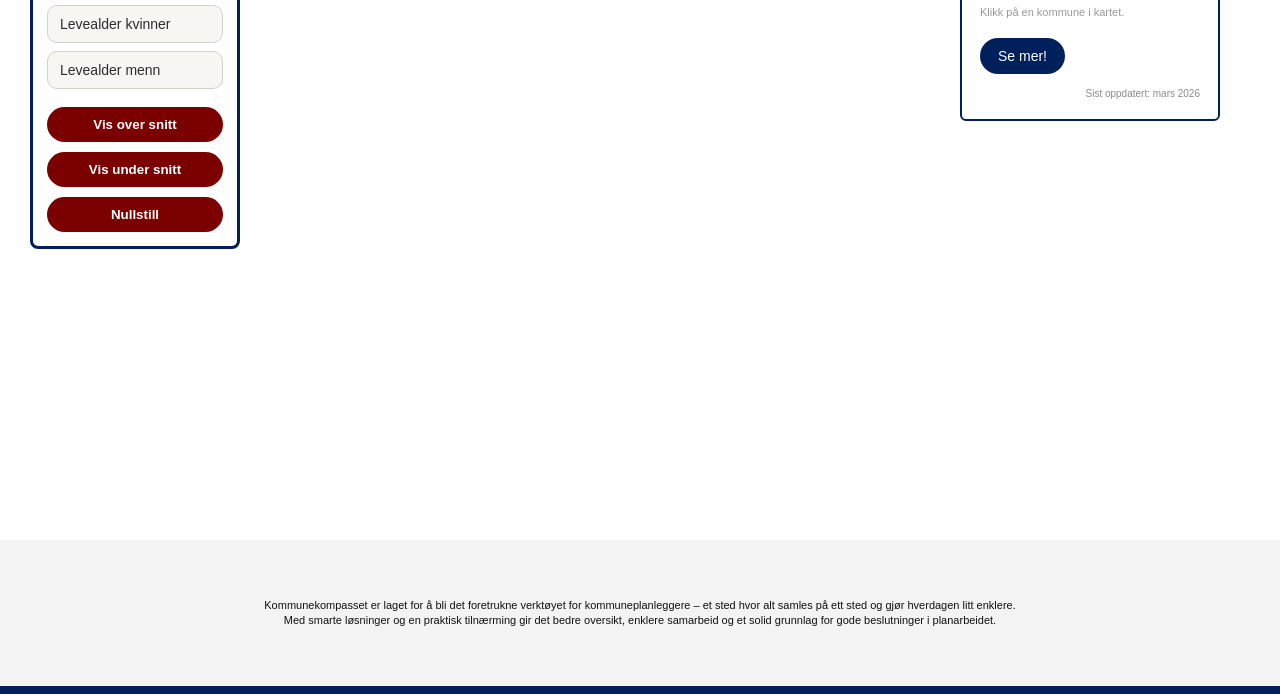
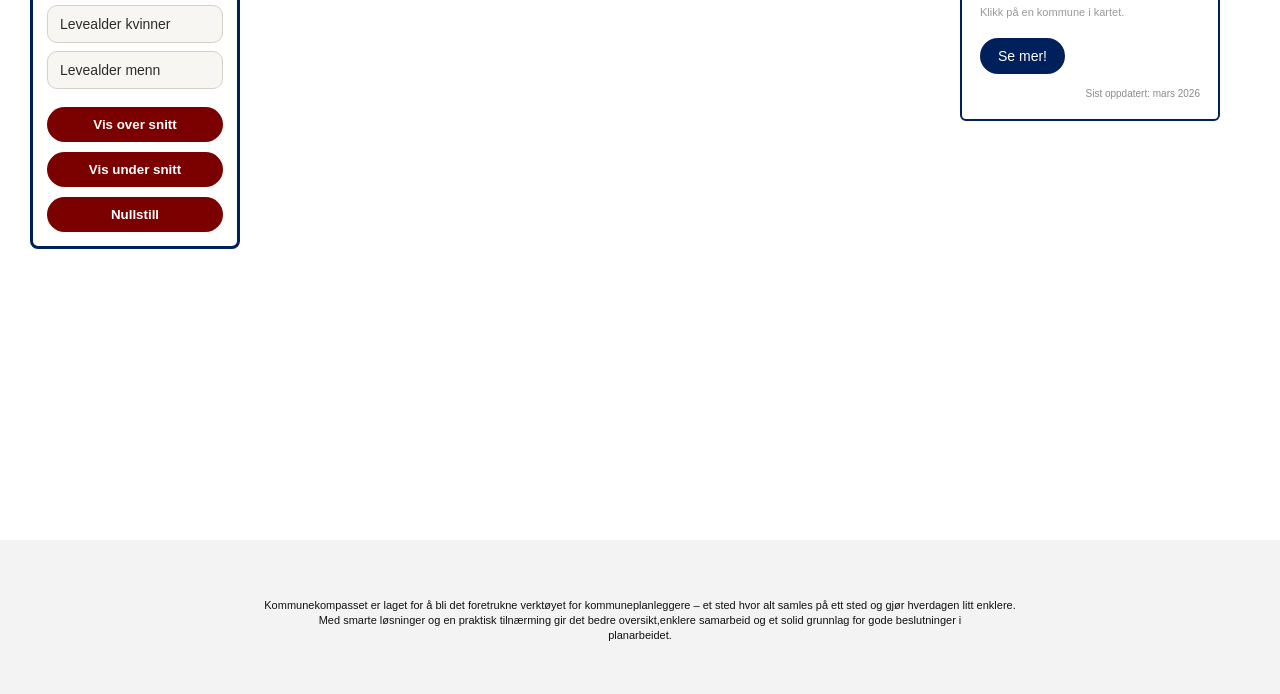
Before and after one commit to isabel-lopes-12/Module3_MIX114_Gruppe2, a plain HTML site: page designkart/designkart.html in a window 1280 px wide. Shown: the part 735-1429 px from the top of the page. Drawn offline with nearby package versions, Linux system fonts and the light colour scheme; no server answers.

Commit message:
legger inn breaks

```diff
--- a/designkart/designkart.html
+++ b/designkart/designkart.html
@@ -131,10 +131,10 @@
   <!-- INFOTEKST OVER FOOTER -->
   <section class="bottom-info">
     <p>
-      Kommunekompasset er laget for å bli det foretrukne verktøyet for kommuneplanleggere –
-      et sted hvor alt samles på ett sted og gjør hverdagen litt enklere. Med smarte løsninger
-      og en praktisk tilnærming gir det bedre oversikt, enklere samarbeid og et solid grunnlag
-      for gode beslutninger i planarbeidet.
+      Kommunekompasset er laget for å bli det foretrukne verktøyet for kommuneplanleggere  –
+      et sted hvor alt samles på ett sted og gjør hverdagen litt enklere.  Med smarte løsninger
+      og en praktisk tilnærming gir det bedre oversikt,enklere samarbeid og et solid grunnlag
+      for gode beslutninger i <br>planarbeidet.
     </p>
   </section>
 
```
Also changed, not shown: sammenligningsgrafer/indexSammenligning2.html (+1 -1 lines).
